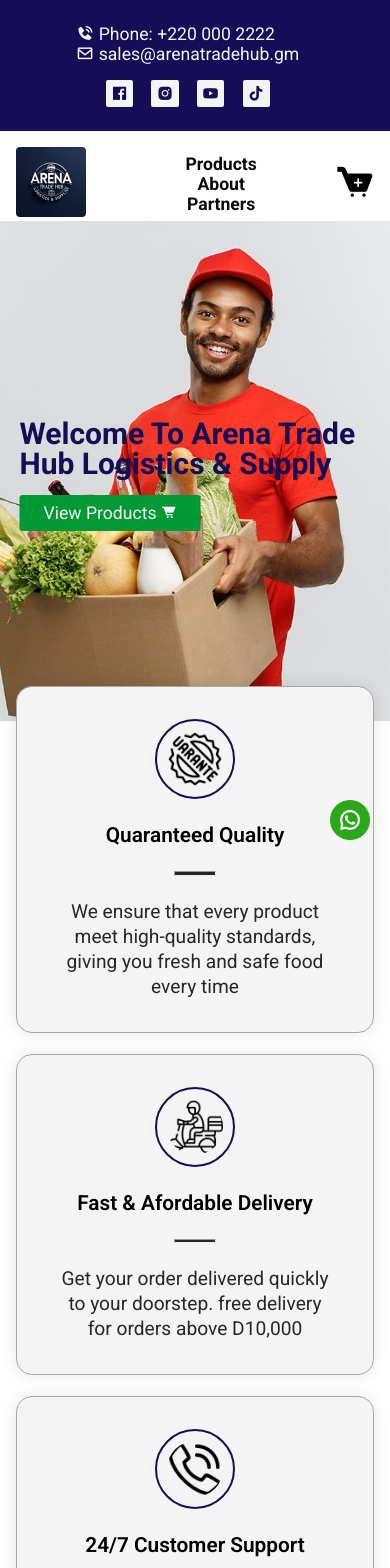
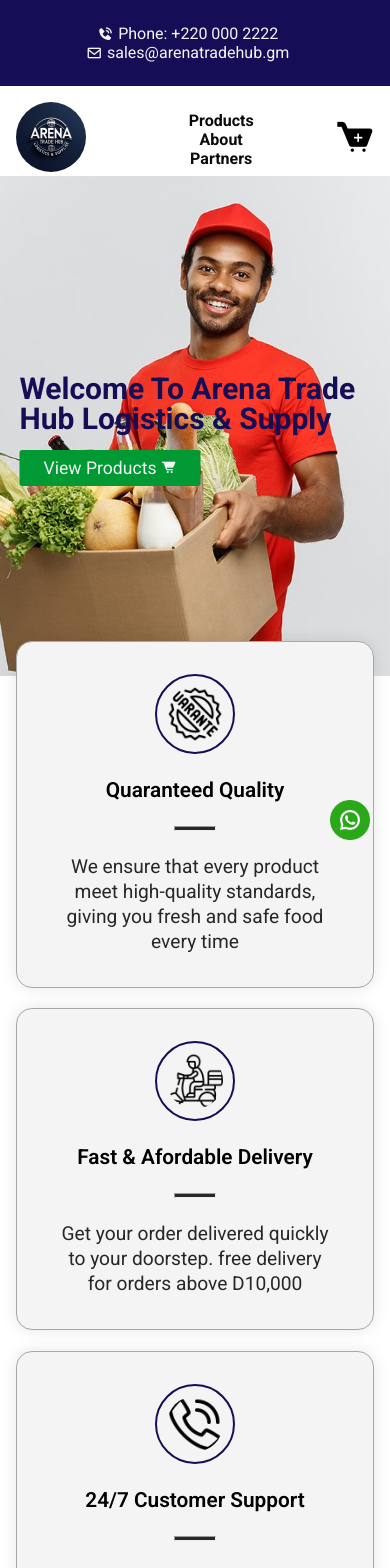
Before and after one commit to karamo10/ArenaTadeHubLogisticsSupply, a Jekyll site: the page built from index.html, in a window 390 px wide. Shown: the top 1568 px of the page. Built offline with Jekyll 4.4.1, drawn with Linux system fonts in a browser that asks for light colours.

Commit message:
initial commit

```diff
--- a/_includes/ui/contact/contact.html
+++ b/_includes/ui/contact/contact.html
@@ -1,6 +1,6 @@
 <section class="contact">
     <!-- <button class="whatsapp-btn"> -->
-        <img class="whatsapp-btns" src="/assets/images/whatsapp (1).png" alt="">
+        <img class="whatsapp-btns" src="/ArenaTadeHubLogisticsSupply/assets/images/whatsapp (1).png" alt="">
     <!-- </button> -->
     <i class='bx bx-up-arrow-circle btn-top' onclick="Top()"></i>
 </section>
--- a/assets/css/style.css
+++ b/assets/css/style.css
@@ -137,7 +137,7 @@ a {
 /* Hero Styling */
 .hero__section {
   background: linear-gradient(to bottom, #eeeeee, #dadada);
-  background-image: url(/assets/images/rice.jpg);
+  background-image: url(/ArenaTadeHubLogisticsSupply/assets/images/rice.jpg);
   background-position: center right;
   background-size: cover;
   height: 500px;
@@ -914,6 +914,24 @@ a {
     gap: 1rem;
     width: 100%;
   }
+
+  .header__left {
+    display: flex;
+    flex-direction: column;
+    align-items: center;
+    /* background-color: tan; */
+  }
+
+    .header__left i,
+    a {
+      color: var(--primary-text);
+      font-size: 1rem;
+    }
+
+        .header__right {
+          display: none;
+        }
+
   /* Nav links */
   .nav__links {
     display: block;
@@ -933,6 +951,11 @@ a {
 
   .nav__logo {
     width: 70px;
+    border-radius: 50%;
+  }
+
+  .nav__logo img {
+    border-radius: 50%;
   }
 
   .bx-menu {
--- a/assets/script/script.js
+++ b/assets/script/script.js
@@ -186,7 +186,7 @@ function sendToWhatsApp() {
   }
 
   // WhatsApp message link with your phone number
-  const whatsappNumber = '2203696147';
+  const whatsappNumber = '2207194940';
 
   // Detect if the user is on a mobile device
   const isMobile = /iPhone|Android|iPad/i.test(navigator.userAgent);
```
Also changed, not shown: 3 other files.
